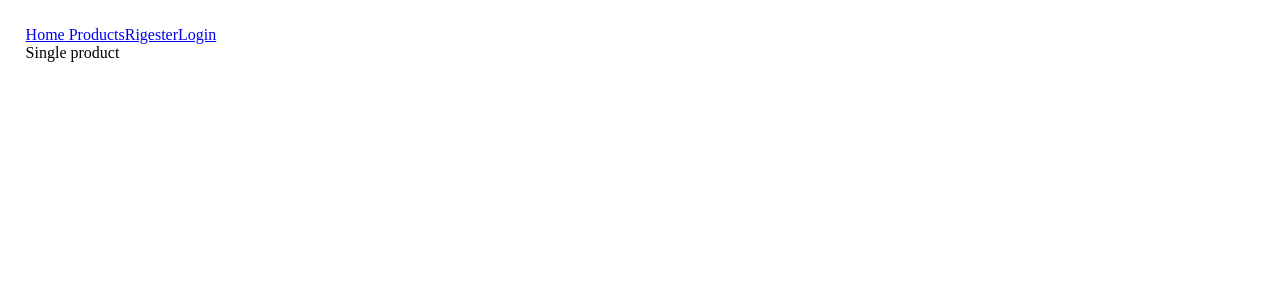
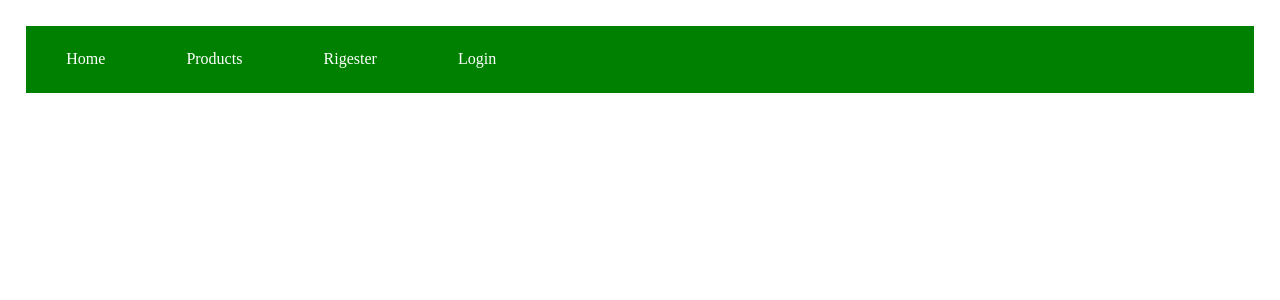
Before and after one commit to OIC-Hub/reactDev, a React (Create React App) app: page /product/1 in a window 1280 px wide. Shown: the top 300 px of the page. Built offline with nearby package versions, Linux system fonts and the light colour scheme; no server answers.

Commit message:
bootstrap

```diff
--- a/package.json
+++ b/package.json
@@ -7,7 +7,9 @@
     "@testing-library/react": "^13.4.0",
     "@testing-library/user-event": "^13.5.0",
     "axios": "^1.2.3",
+    "bootstrap": "^5.2.3",
     "react": "^18.2.0",
+    "react-bootstrap": "^2.7.0",
     "react-dom": "^18.2.0",
     "react-router-dom": "^6.6.2",
     "react-scripts": "5.0.1",
--- a/public/index.html
+++ b/public/index.html
@@ -29,15 +29,8 @@
   <body>
     <noscript>You need to enable JavaScript to run this app.</noscript>
     <div id="root"></div>
-    <!--
-      This HTML file is a template.
-      If you open it directly in the browser, you will see an empty page.
 
-      You can add webfonts, meta tags, or analytics to this file.
-      The build step will place the bundled scripts into the <body> tag.
 
-      To begin the development, run `npm start` or `yarn start`.
-      To create a production bundle, use `npm run build` or `yarn build`.
-    -->
+    <script></script>
   </body>
 </html>
--- a/src/App.js
+++ b/src/App.js
@@ -1,6 +1,7 @@
 import {BrowserRouter, Routes, Route } from 'react-router-dom';
 import './App.css';
 import Nav from './components/includes/Nav';
+import NotFound from './components/NotFound';
 import Home from './pages/Home';
 import LoginPage from './pages/LoginPage';
 import ProductsPage from './pages/ProductsPage';
@@ -17,6 +18,7 @@ function App(){
         <Route path="/product/:id" element={<SingleProduct />} />
         <Route path="/register" element={<RegistrationPage />} />
         <Route path='login' element={<LoginPage/>}/>
+       <Route path='*' element={<NotFound />}></Route>
     </Routes>
     </>
     </BrowserRouter>
--- /dev/null
+++ b/src/components/NotFound.js
@@ -0,0 +1,12 @@
+import React from 'react'
+
+function NotFound() {
+  return (
+    <div>
+   <h2>Page not found</h2>
+  Error: 404
+    </div>
+  )
+}
+
+export default NotFound
--- a/src/components/includes/Nav.js
+++ b/src/components/includes/Nav.js
@@ -3,14 +3,18 @@ import Home from '../../pages/Home';
 import LoginPage from '../../pages/LoginPage';
 import ProductsPage from '../../pages/ProductsPage';
 import RegistrationPage from '../../pages/RegistrationPage';
+import style from './Nav.module.css';
+
 function Nav() {
   return (
      <header>
         <nav>
-     <Link to="/" > Home</Link>
-     <Link to="/products" > Products</Link>
-     <Link to="register">Rigester</Link>
-     <Link to="login">Login</Link>
+      <ul className={style.navBar}>
+     <li> <Link to="/" > Home</Link> </li>
+     <li><Link to="/products" > Products</Link></li>
+     <li><Link to="register">Rigester</Link></li>
+     <li><Link to="login">Login</Link></li>
+      </ul>
         </nav>
      </header>
   )
--- /dev/null
+++ b/src/components/includes/Nav.module.css
@@ -0,0 +1,16 @@
+.navBar{
+    display:flex;
+    background-color: green;
+}
+.navBar li{
+    list-style-type: none;
+    margin: 0 16px;
+    padding: 2%;
+}
+li a{
+    text-decoration: none;
+    color:white;
+}
+li a:hover{
+    color:orange;
+}
--- a/src/index.js
+++ b/src/index.js
@@ -3,6 +3,7 @@ import ReactDOM from 'react-dom/client';
 import reportWebVitals from './reportWebVitals';
 import App from './App';
 import Registration from './components/Registration';
+// import 'bootstrap/dist/css/bootstrap.min.css';
 
 const root = ReactDOM.createRoot(document.getElementById('root'));
 root.render(
--- a/src/pages/LoginPage.js
+++ b/src/pages/LoginPage.js
@@ -1,3 +1,4 @@
+
 
 function LoginPage() {
   return (
--- a/src/pages/SingleProduct.js
+++ b/src/pages/SingleProduct.js
@@ -1,6 +1,6 @@
 import { useParams } from "react-router-dom"
 import axios from 'axios';
-import { useEffect, useState } from "react";
+import { Fragment, useEffect, useState } from "react";
 function SingleProduct() {
   const [data, setdata] = useState({});
  const {id}= useParams();
@@ -18,7 +18,10 @@ function SingleProduct() {
   }, []);
 
   return (
-    <div> Single product</div>
+    <Fragment>
+
+
+    </Fragment>
   )
 }
 
```
Also changed, not shown: 1 other file (tests, documents, lock files or other folders).
